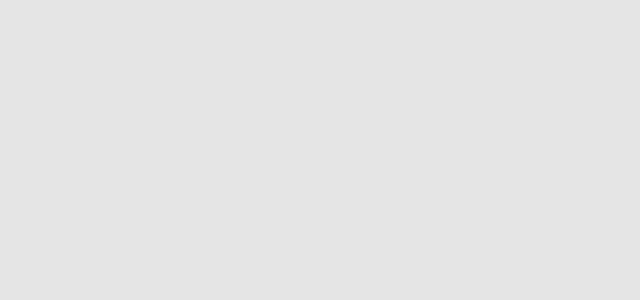
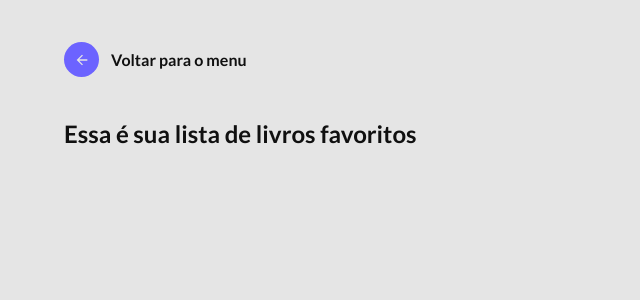
Before and after one commit to jessejonass/uptech-riachuelo, a React (Create React App) app: page /favorites in a window 1280 px wide. Shown: the top 300 px of the page, without its empty margins (0-640 px from the left). Built offline with nearby package versions, Linux system fonts and the light colour scheme.

Commit message:
feat: adiciona botao de voltar

```diff
--- /dev/null
+++ b/src/components/Back/index.tsx
@@ -0,0 +1,17 @@
+import React from 'react';
+import { IoMdArrowBack } from 'react-icons/io';
+
+import './styles.scss';
+
+const Back: React.FC = () => {
+    return (
+        <a href="/" className="back__container">
+            <div>
+                <IoMdArrowBack color="#e5e5e5" />
+            </div>
+            <span>Voltar para o menu</span>
+        </a>
+    );
+};
+
+export default Back;
--- /dev/null
+++ b/src/components/Back/styles.scss
@@ -0,0 +1,25 @@
+.back__container {
+    display: flex;
+    align-items: center;
+    margin-bottom: 42px;
+
+    div {
+        width: 35px;
+        height: 35px;
+        background: #6c63ff;
+        border-radius: 50%;
+        display: flex;
+        align-items: center;
+        justify-content: center;
+        margin-right: 12px;
+        transition: ease-in-out 0.2s;
+
+        &:hover {
+            filter: brightness(0.8);
+        }
+    }
+
+    span {
+        font-weight: 700;
+    }
+}
--- a/src/components/Search/index.tsx
+++ b/src/components/Search/index.tsx
@@ -55,10 +55,10 @@ const Search: React.FC = () => {
                 </button>
             </form>
 
-            <div>
+            <a href="/favorites" className="search__favorites">
                 <span>Ver meus favoritos</span>
                 <AiFillHeart />
-            </div>
+            </a>
         </div>
     );
 };
--- a/src/components/Search/styles.scss
+++ b/src/components/Search/styles.scss
@@ -36,9 +36,24 @@
         }
     }
 
+    .search__favorites {
+        display: flex;
+        align-items: center;
+        color: #e5e5e5;
+
+        &:hover {
+            filter: contrast(0.8);
+        }
+
+        span {
+            margin-right: 12px;
+        }
+    }
+
     @media (max-width: 800px) {
         .search__input {
             width: 100%;
         }
+
     }
 }
--- a/src/routes/index.tsx
+++ b/src/routes/index.tsx
@@ -3,12 +3,14 @@ import { Switch, Route } from 'react-router-dom';
 
 import Home from '../views/Home';
 import Details from '../views/Details';
+import Favorites from '../views/Favorites';
 
 const Routes: React.FC = () => {
     return (
         <Switch>
             <Route exact path="/" component={Home} />
             <Route path="/details" component={Details} />
+            <Route path="/favorites" component={Favorites} />
         </Switch>
     );
 };
--- /dev/null
+++ b/src/views/Favorites/index.tsx
@@ -0,0 +1,16 @@
+import React from 'react';
+
+import './styles.scss';
+
+import Back from '../../components/Back';
+
+const Favorites: React.FC = () => {
+    return (
+        <div className="favorites__container">
+            <Back />
+            <h2>Essa é sua lista de livros favoritos</h2>
+        </div>
+    );
+};
+
+export default Favorites;
--- /dev/null
+++ b/src/views/Favorites/styles.scss
@@ -0,0 +1,14 @@
+.favorites__container {
+    max-width: 1200px;
+    margin: 0 auto;
+    padding: 42px 24px;
+}
+
+// .favorites__container {
+//     max-width: 1200px;
+//     margin: 0 auto;
+//     padding: 42px 24px;
+//     display: grid;
+//     grid-template-columns: repeat(auto-fill, minmax(280px, 1fr));
+//     gap: 16px;
+// }
```
